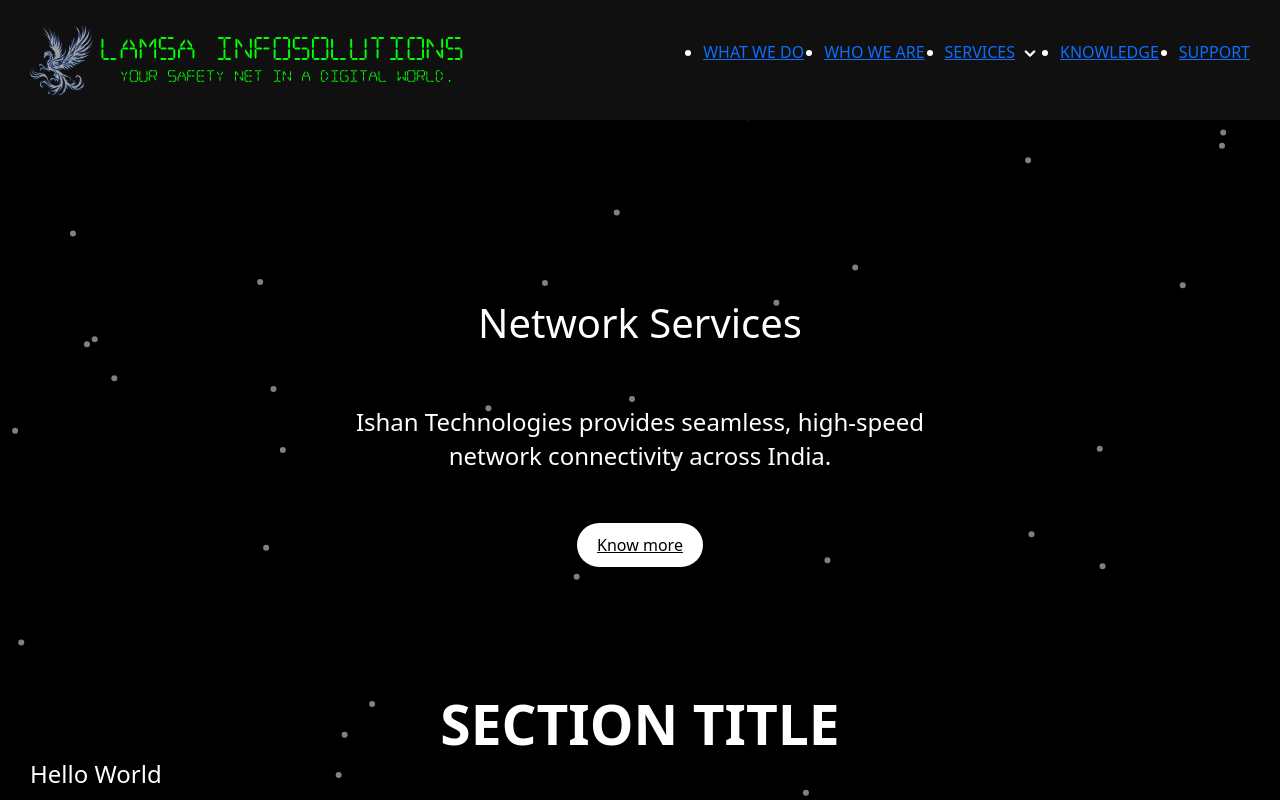
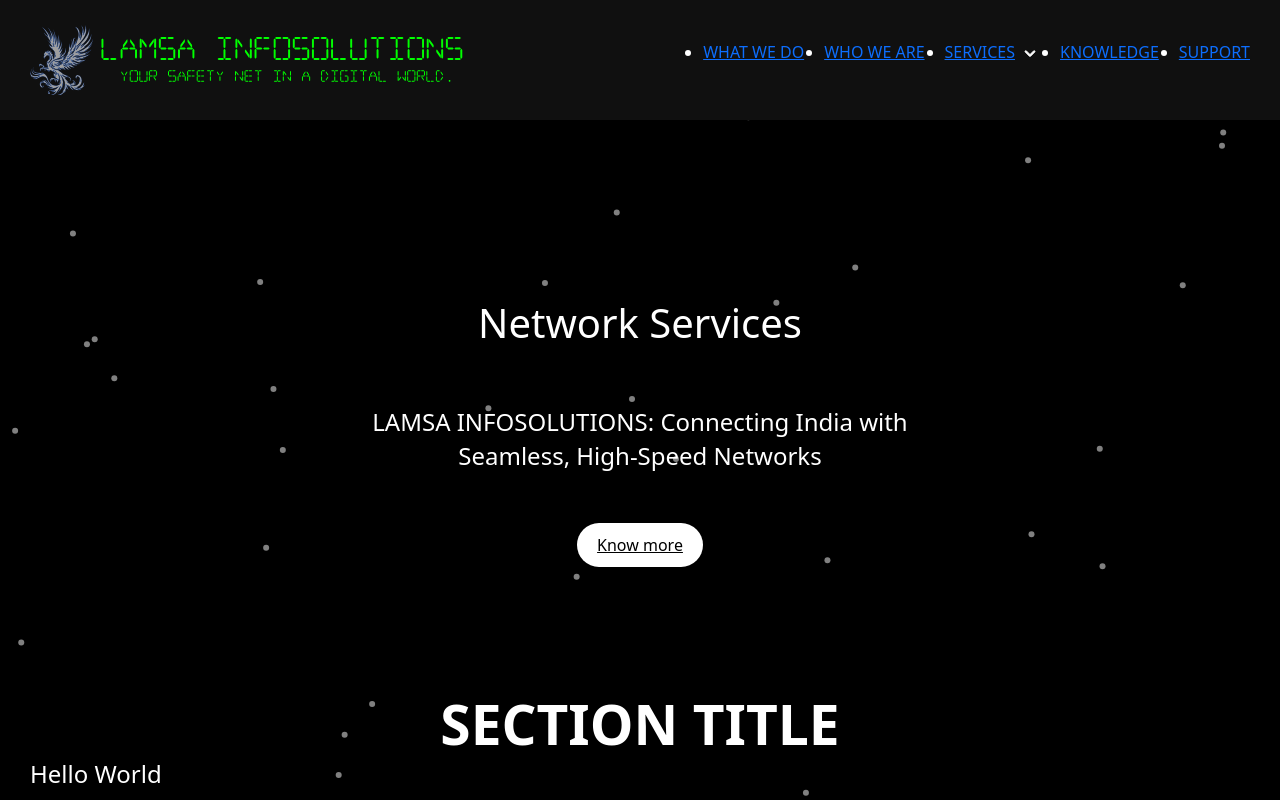
Before and after one commit to MansuriVilla/lamsa, a React (Vite) app: page / in a window 1280 px wide. Shown: the top 800 px of the page. Built offline with nearby package versions, Linux system fonts and the light colour scheme; the HTML template or start-up script is replaced by a standard one.

Commit message:
Some changes

```diff
--- a/public/services.json
+++ b/public/services.json
@@ -3,7 +3,7 @@
     {
       "slug": "next-generation-security",
       "title": "Next Generation Security",
-      "description_title": "LAMSA INFOSOLUTIONS offers a robust Access Control system that enables efficient management of your facility by monitoring and regulating access to key areas—such as main entrances, secure rooms, elevators, stairwells, and other restricted doors. This is particularly beneficial for businesses where accurate employee attendance tracking is essential to operational efficiency. With integrated time and attendance features, companies can easily monitor, manage, and generate detailed reports on employee attendance.",
+      "description_title": "LAMSA INFOSOLUTIONS delivers a powerful Access Control solution in collaboration with leading OEMs such as Honeywell, Siemens, ABB, and others. This system ensures streamlined facility management by monitoring and controlling access to critical areas—including main entrances, secured zones, elevators, stairwells, and restricted doors. Ideal for organizations where precise attendance tracking is vital to operational success, the solution seamlessly integrates time and attendance capabilities, allowing businesses to monitor, manage, and generate comprehensive reports on employee attendance with ease.",
       "description": "In addition, keyless entry systems provide a secure and convenient way to enhance employee safety, manage turnover, and protect critical company infrastructure from both internal and external threats. As a component of a comprehensive business security alarm system, access control can significantly reduce costs by eliminating the need to re-key locks whenever an employee leaves the organization.",
       "bottom_title": "Access Control with Face Identification",
       "bottom_description": "LAMSA INFOSOLUTIONS combines the advantages of a CCTV system with advanced Access Control Alarm Software. This integrated solution captures user images during access events and securely stores them in a centralized database. Administrators can review these images along with detailed alarm logs and have the ability to monitor live CCTV footage at each access point in real time—ensuring complete security and visibility across all doors.",
@@ -81,7 +81,7 @@
     {
       "slug": "facility-maintenance",
       "title": "Facility Maintenance",
-      "description_title": " A spectrum of activities, the IT Service Management is directed by policies, organized and structured in processes and supporting procedures – that are performed by an organization to design, plan, deliver, operate and control information technology (IT) services offered to customers. At Meridian, we implement IT services that meet our customers' needs through an appropriate mix of people, process and information technology. ",
+      "description_title": " A spectrum of activities, the IT Service Management is directed by policies, organized and structured in processes and supporting procedures – that are performed by an organization to design, plan, deliver, operate and control information technology (IT) services offered to customers. At LAMSA INFOSOLUTIONS, we implement IT services that meet our customers' needs through an appropriate mix of people, process and information technology. ",
       "description": "At LAMSA INFOSOLUTIONS, we implement IT service solutions that are tailored to meet our clients’ specific needs—leveraging the right combination of people, processes, and technology to ensure consistent, efficient, and value-driven service delivery.",
       "bottom_title": "Elevator Control System:",
       "bottom_description": "The Elevator Access Control System is a smart technology designed to manage and restrict access to different floors within a building. Each cardholder is assigned specific floor access permissions, defining which levels they are authorized to reach. You can configure the system to allow access to designated floors while denying entry to others, ensuring enhanced security and controlled movement throughout the facility.",
--- a/src/components/hero/Hero.jsx
+++ b/src/components/hero/Hero.jsx
@@ -10,8 +10,8 @@
         <div className="hero__content">
           <h1>Network Services</h1>
           <p>
-            Ishan Technologies provides seamless, high-speed network
-            connectivity across India.
+            LAMSA INFOSOLUTIONS: Connecting India with Seamless, High-Speed
+            Networks
           </p>
           <div className="theme_cta">
             <a href="#" className="cta">
```
